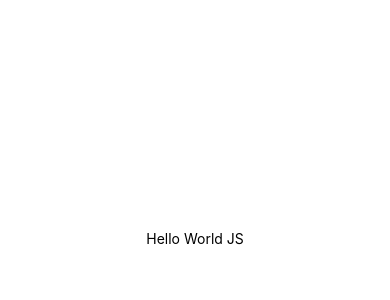
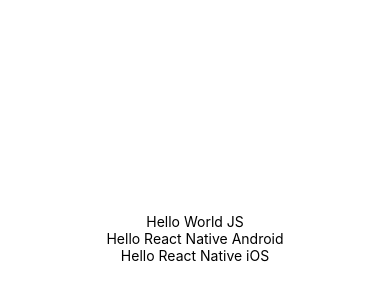
Before and after one commit to developeromprakashalle/ReactNativeCICD, a React Native app: screen / in a window 390 px wide. Shown: the part 184-484 px from the top of the page. Built offline with nearby package versions, Linux system fonts and the light colour scheme.

Commit message:
workflow_dispatch event added

```diff
--- a/src/App.js
+++ b/src/App.js
@@ -1,11 +1,12 @@
-import { StyleSheet, Text, View } from 'react-native';
-import { StatusBar } from 'react-native';
+import {StyleSheet, Text, View, StatusBar} from 'react-native';
 import React from 'react';
 
 export default function App() {
   return (
     <View style={styles.container}>
       <Text>Hello World JS</Text>
+      <Text>Hello React Native Android</Text>
+      <Text>Hello React Native iOS</Text>
     </View>
   );
 }
```
